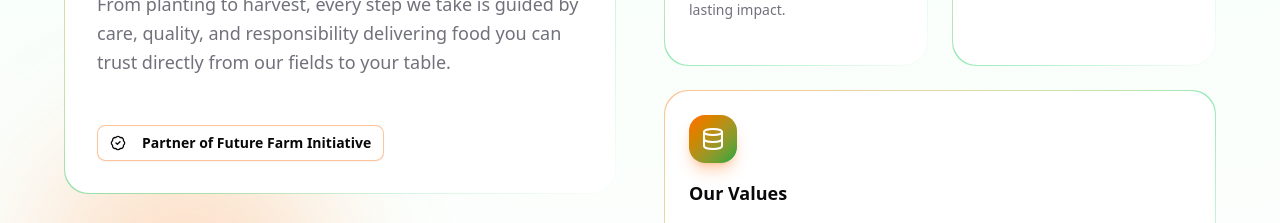
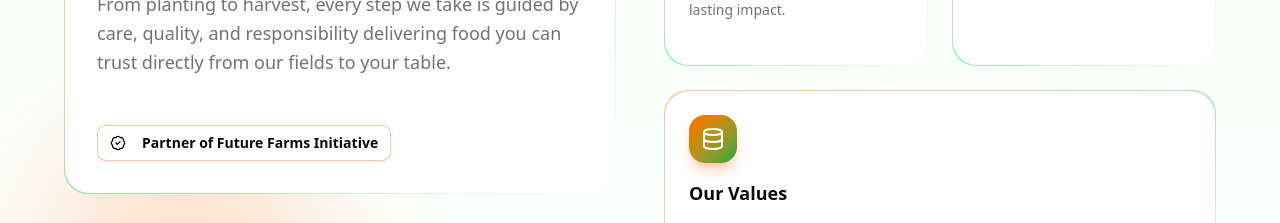
Before and after one commit to khayanga/versatile-growers, a Next.js app: page / in a window 1280 px wide. Shown: the part 1660-1883 px from the top of the page. Built offline with nearby package versions, Linux system fonts and the light colour scheme.

Commit message:
Fix typo in partner name in About component

```diff
--- a/components/About.tsx
+++ b/components/About.tsx
@@ -62,7 +62,7 @@ export default function About() {
                 >
                   <BadgeCheck className="w-5 h-5 mr-2" />
                   <span className="font-semibold">
-                    Partner of Future Farm Initiative
+                    Partner of Future Farms Initiative
                   </span>
                 </Button>
               </a>
```
